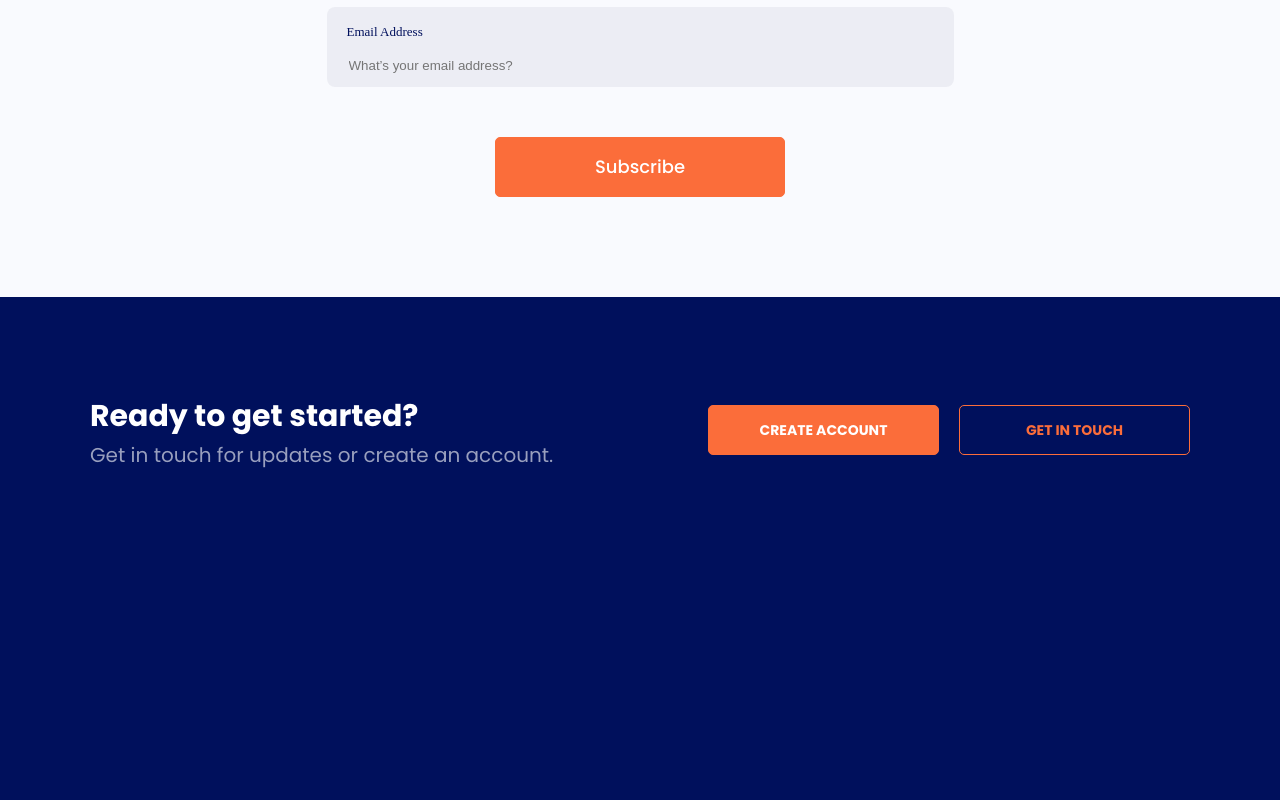
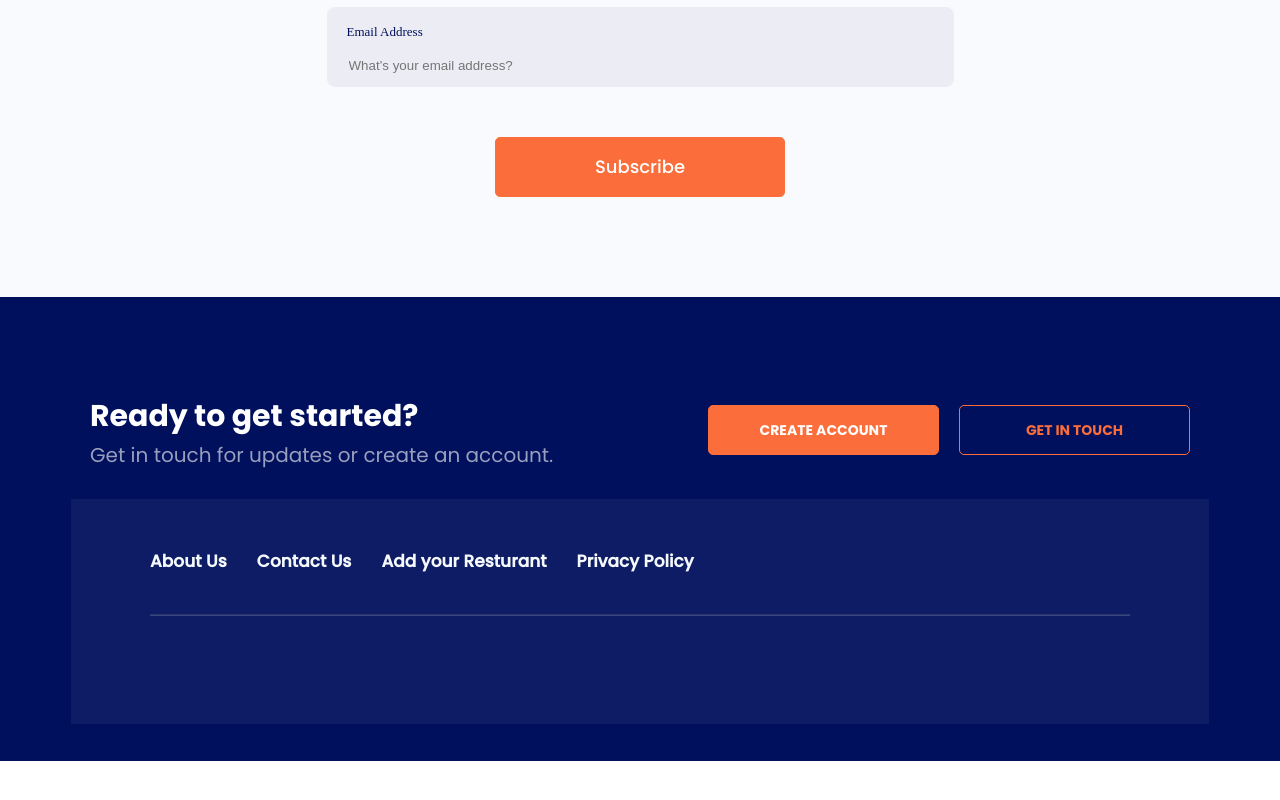
Before and after one commit to zheey/delivrables, a React (Create React App) app: page / in a window 1280 px wide. Shown: the part 2266-3066 px from the top of the page. After the commit the page ends 3027 px from the top, so only its background shows below. Built offline with nearby package versions, Linux system fonts and the light colour scheme; a web font is replaced by a local one.

Commit message:
added footer menu

```diff
--- a/src/components/landing-page/Footer.tsx
+++ b/src/components/landing-page/Footer.tsx
@@ -15,7 +15,15 @@ const Footer:FC = () => {
                     <NakedButton label="get in touch"/>
                 </div>
             </div>
-
+            <div className="footer-menu-wrapper">
+                <div className="footer-menu">
+                    <TextHeader content="About Us"/>
+                    <TextHeader content="Contact Us"/>
+                    <TextHeader content="Add your Resturant"/>
+                    <TextHeader content="Privacy Policy"/>
+                </div>
+                <hr/>
+            </div>
         </footer>
     )
 };
--- a/src/styles/index.scss
+++ b/src/styles/index.scss
@@ -326,7 +326,7 @@ code {
   @extend %margin-bottom-50;
 }
 .footer{
-  height: 465px;
+  height: 360px;
   width: inherit;
   padding: 94px 71px 10px;
   @extend %bg-primary;
@@ -370,4 +370,31 @@ code {
       @extend %margin-left-20;
     }
   }
+  .footer-menu-wrapper{
+    height: 125px;
+    @extend %width-inherit;
+    background: rgba(255, 255, 255, 0.05);
+    padding: 50px 79px;
+
+    .footer-menu{
+      @extend %flex-start;
+      .header{
+        @extend %color-aliceblue;
+        @extend %font-17;
+        @extend %font-medium;
+        @extend %margin-left-30;
+        line-height: 25px;
+      }
+      .header:first-child{
+        margin-left: 0 !important;
+      }
+    }
+    hr{
+      @extend %bg-white;
+      margin: 40px 0;
+      opacity: 0.2;
+      margin: 40px 0;
+      @extend %width-inherit;
+    }
+  }
 }
--- a/src/styles/variables.scss
+++ b/src/styles/variables.scss
@@ -59,6 +59,10 @@
     color: rgb(3, 15, 9);
 }
 
+%color-aliceblue{
+    color: rgb(245, 249, 252);
+}
+
 %bg-orange{
     background: rgb(251, 109, 58);
 }
@@ -109,6 +113,10 @@
 
 %margin-left-50{
     margin-left: 50px !important;
+}
+
+%margin-left-30{
+    margin-left: 30px !important;
 }
 
 %margin-left-32{
@@ -187,6 +195,10 @@
     font-size: 18px !important;
 }
 
+%font-17 {
+    font-size: 17px !important;
+}
+
 %font-16 {
     font-size: 16px !important;
 }
```
